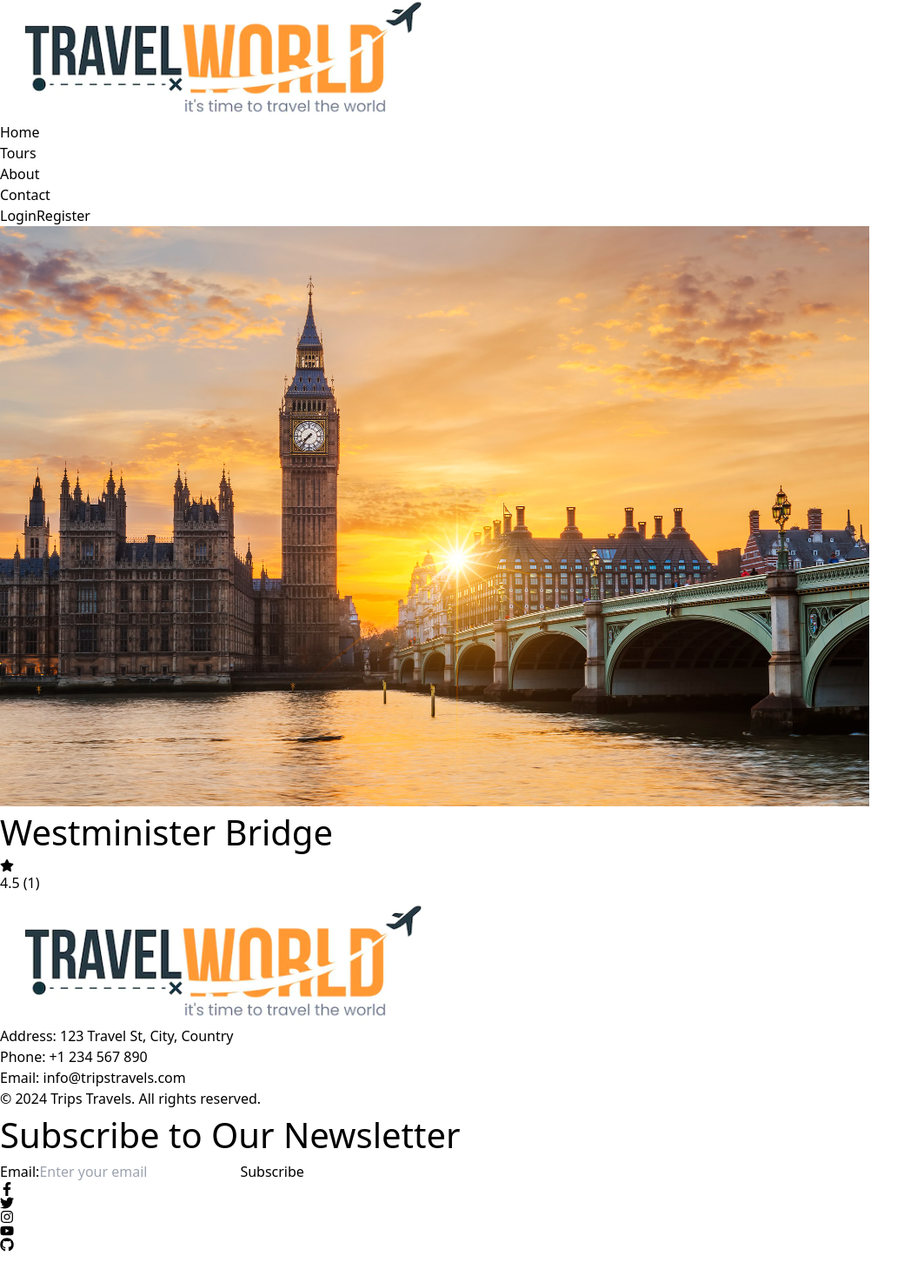
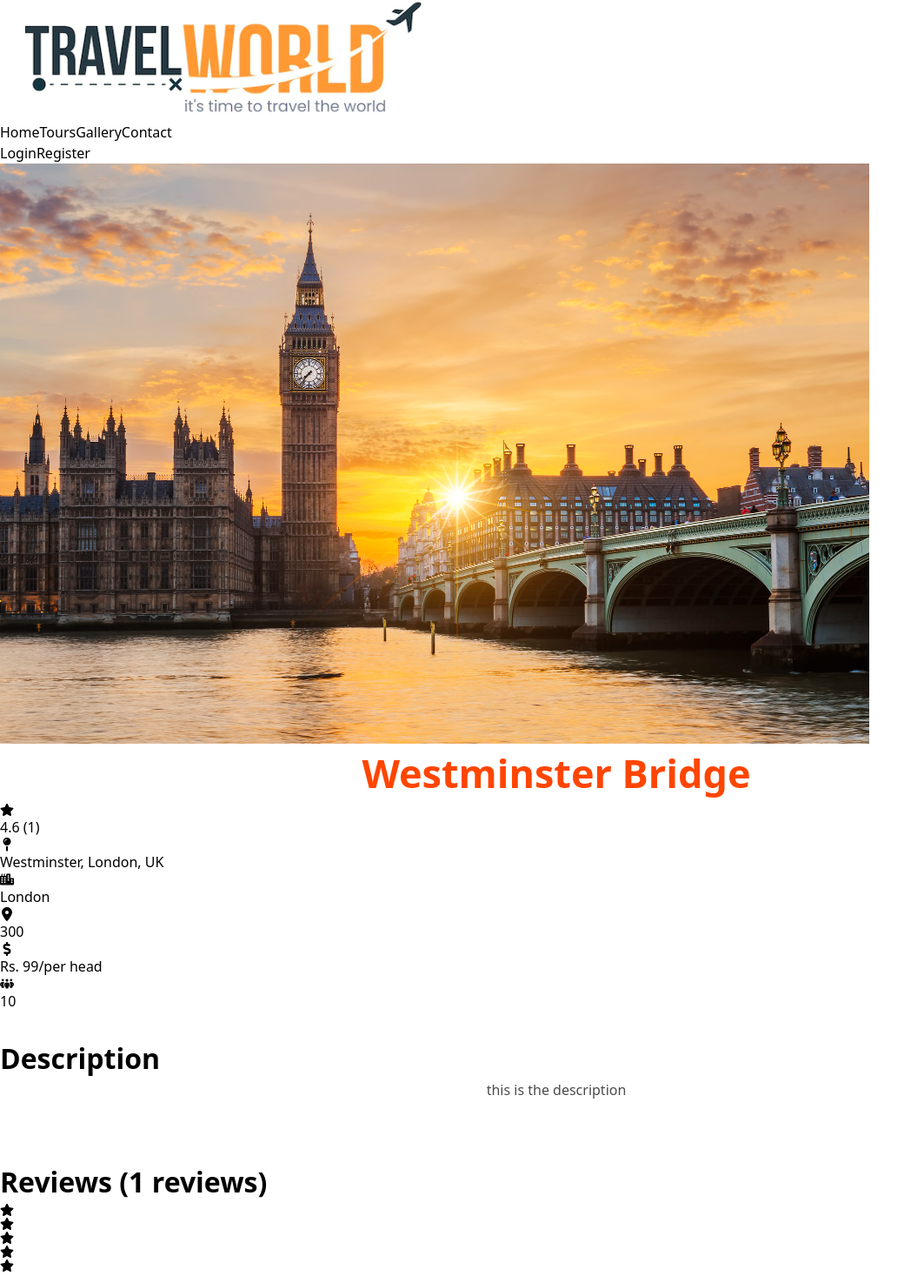
Before and after one commit to uzair-shakeel/Trips-Travel, a React (Vite) app in the folder frontend/: page /tours/01 in a window 1280 px wide. Shown: the part 12-1479 px from the top of the page at 87% size, without its empty margins (0-1063 px from the left). Before the commit the page ends 1451 px from the top, so only its background shows below. Built offline with nearby package versions, Linux system fonts and the light colour scheme.

Commit message:
Frontend Completed

```diff
--- a/frontend/src/assets/data/tours.js
+++ b/frontend/src/assets/data/tours.js
@@ -9,15 +9,16 @@ import tourImg07 from "../images/tour-img07.jpg";
 const tours = [
   {
     id: "01",
-    title: "Westminister Bridge",
+    title: "Westminster Bridge",
     city: "London",
+    address: "Westminster, London, UK",
     distance: 300,
     price: 99,
     maxGroupSize: 10,
     desc: "this is the description",
     reviews: [
       {
-        name: "jhon doe",
+        name: "John Doe",
         rating: 4.6,
       },
     ],
@@ -29,13 +30,12 @@ const tours = [
     id: "02",
     title: "Bali, Indonesia",
     city: "Indonesia",
+    address: "Bali, Indonesia",
     distance: 400,
     price: 99,
     maxGroupSize: 8,
     desc: "this is the description",
-    reviews: [
-
-    ],
+    reviews: [],
     avgRating: 4.5,
     photo: tourImg02,
     featured: true,
@@ -44,25 +44,22 @@ const tours = [
     id: "03",
     title: "Snowy Mountains, Thailand",
     city: "Thailand",
+    address: "Snowy Mountains, Thailand",
     distance: 500,
     price: 99,
     maxGroupSize: 8,
     desc: "this is the description",
     reviews: [
       {
-        name: "jhon doe",
+        name: "John Doe",
         rating: 4.6,
       },
       {
-        name: "jhon doe",
-        rating: 2.4,
-      },
-      {
-        name: "jhon doe",
-        rating: 5.2,
+        name: "Jane Doe",
+        rating: 3.8,
       },
     ],
-    avgRating: 4.5,
+    avgRating: 4.2,
     photo: tourImg03,
     featured: true,
   },
@@ -70,13 +67,14 @@ const tours = [
     id: "04",
     title: "Beautiful Sunrise, Thailand",
     city: "Thailand",
+    address: "Thailand",
     distance: 500,
     price: 99,
     maxGroupSize: 8,
     desc: "this is the description",
     reviews: [
       {
-        name: "jhon doe",
+        name: "John Doe",
         rating: 4.6,
       },
     ],
@@ -88,13 +86,14 @@ const tours = [
     id: "05",
     title: "Nusa Pendia Bali, Indonesia",
     city: "Indonesia",
+    address: "Nusa Pendia, Bali, Indonesia",
     distance: 500,
     price: 99,
     maxGroupSize: 8,
     desc: "this is the description",
     reviews: [
       {
-        name: "jhon doe",
+        name: "John Doe",
         rating: 4.6,
       },
     ],
@@ -106,13 +105,14 @@ const tours = [
     id: "06",
     title: "Cherry Blossoms Spring",
     city: "Japan",
+    address: "Cherry Blossoms Spring, Japan",
     distance: 500,
     price: 99,
     maxGroupSize: 8,
     desc: "this is the description",
     reviews: [
       {
-        name: "jhon doe",
+        name: "John Doe",
         rating: 4.6,
       },
     ],
@@ -124,13 +124,14 @@ const tours = [
     id: "07",
     title: "Holmen Lofoten",
     city: "France",
+    address: "Holmen, Lofoten, France",
     distance: 500,
     price: 99,
     maxGroupSize: 8,
     desc: "this is the description",
     reviews: [
       {
-        name: "jhon doe",
+        name: "John Doe",
         rating: 4.6,
       },
     ],
@@ -142,13 +143,14 @@ const tours = [
     id: "08",
     title: "Snowy Mountains, Thailand",
     city: "Thailand",
+    address: "Snowy Mountains, Thailand",
     distance: 500,
     price: 99,
     maxGroupSize: 8,
     desc: "this is the description",
     reviews: [
       {
-        name: "jhon doe",
+        name: "John Doe",
         rating: 4.6,
       },
     ],
--- /dev/null
+++ b/frontend/src/components/Booking/Booking.jsx
@@ -0,0 +1,72 @@
+import React, { useState } from 'react'
+import { FaStar } from 'react-icons/fa6';
+import {toast} from 'react-toastify'
+
+const Booking = ({tour, avgRating}) => {
+  const {price, reviews} = tour;
+  const [data, setData] = useState({
+    userId: '01',
+    fullName: '',
+    phone: '',
+    guestsize: 1,
+    bookAt: '',
+    date: ''
+  })
+
+  const handleChange = (e) => {
+    setData(prev => ({...prev, [e.target.id]:e.target.value}))
+  }
+  const handleSubmit = (e) => {
+    e.preventDefault();
+    toast.success('Your Trip has been Booked!')
+
+    console.log(data)
+  }
+
+  return (
+    <div className=''>
+      <div className='flex justify-between items-center '>
+        <h3 className='font-bold'>${price} <span>/per person</span></h3>
+        <div className='flex items-center gap-2'>
+                <i><FaStar /></i>
+                <span>{avgRating}  ({reviews.length})</span>
+        </div>
+      </div>
+
+      <div className='py-6 space-y-4'>
+        <h5 className='text-2xl font-semibold'>Booking Information</h5>
+        <form onSubmit={handleSubmit}>
+          <div>
+            <input className='booking_input' type="text" placeholder='Full Name' id='fullName' required onChange={handleChange} />
+          </div>
+          <div>
+            <input className='booking_input' type="text" placeholder='Contact No.' id='phone' required onChange={handleChange} />
+          </div>
+          <div>
+            <input className='booking_input' type="number" placeholder='Number of Persons?' id='guestSize' required onChange={handleChange} />
+          </div>
+          <div>
+            <input className='booking_input' type="date" id='date' required onChange={handleChange} />
+          </div>
+          <div className='mt-12'>
+          <div className='flex my-4 justify-between'>
+            <span>Gross Price: </span>
+            <p className='font-semibold'>Rs. {price}</p>
+          </div>
+          <div className='flex my-4 border-b-[1px] pb-2 border-black justify-between'>
+            <span>GST: </span>
+            <p className='font-semibold'>0%</p>
+          </div>
+          <div className='flex my-6 justify-between font-bold text-lg'>
+            <span>Net Price: </span>
+            <p>Rs. {price}</p>
+          </div>
+          </div>
+          <button type='submit' className='btn w-full'>Book</button>
+        </form>
+      </div>
+    </div>
+  )
+}
+
+export default Booking
--- a/frontend/src/components/Header/Header.jsx
+++ b/frontend/src/components/Header/Header.jsx
@@ -35,26 +35,10 @@ const Header = () => {
           <img src={Logo} alt="" className="h-full" />
         </div>
         <ul className="flex space-x-4">
-          <li>
-            <a href="/" className="hover:text-gray-300">
-              Home
-            </a>
-          </li>
-          <li>
-            <a href="/tours" className="hover:text-gray-300">
-              Tours
-            </a>
-          </li>
-          <li>
-            <Link to="/about" className="hover:text-gray-300">
-              About
-            </Link>
-          </li>
-          <li>
-            <a href="/contact" className="hover:text-gray-300">
-              Contact
-            </a>
-          </li>
+          <Link to='/home'>Home</Link>
+          <Link to='/tours'>Tours</Link>
+          <Link to='/about'>Gallery</Link>
+          <Link to='/contact'>Contact</Link>
         </ul>
         <div>
           {isAuthenticated ? (
--- a/frontend/src/index.css
+++ b/frontend/src/index.css
@@ -15,14 +15,16 @@ h2{
 }
 
 h3{
-    font-size: 35px;
-}
+   font-size: 32px;
+   font-weight: 600;
+   padding-top: 30px;
+   }
 
 .para{
     color: rgb(75, 75, 75);
-    text-align: center;
     width: full;
     padding-bottom: 40px;
+    text-align: center;
 }
 
 
@@ -41,6 +43,20 @@ h3{
 
  }
  .form_input:focus {
+
+    outline: none;
+ }
+
+ .booking_input{
+    width: 100%;
+    border-radius: 3px;
+    padding: 10px 14px;
+    font-size: 16px;
+    margin-bottom: 8px;
+    border-bottom: 1px solid black;
+
+ }
+ .booking_input:focus{
 
     outline: none;
  }
--- a/frontend/src/pages/TourDetails.jsx
+++ b/frontend/src/pages/TourDetails.jsx
@@ -1,31 +1,120 @@
-import React from "react";
+import React, { useRef, useState } from "react";
 import {useParams} from 'react-router-dom'
+import avatar from '../assets/images/avatar.jpg'
 import tourData from '../assets/data/tours'
-import { FaStar } from "react-icons/fa";
-
+import { FaPeopleGroup, FaLocationDot } from "react-icons/fa6";
+import { FaStar,FaMapPin, FaCity, FaDollarSign } from "react-icons/fa";
+import CalculateAvg from '../utils/CalculateAvg'
+import Booking from '../components/Booking/Booking'
+import {toast} from 'react-toastify'
 
 const TourDetails = () => {
+  const reviewMsgRef = useRef();
+  const [tourRating, setTourRating] = useState();
   const {id} = useParams();
   const tour = tourData.find(tour => tour.id === id);
-  const {photo, title, desc, price, reviews, city, avgRating, distance, maxGroupSize} = tour;
+  const {photo, title, desc, price, reviews, city, distance, maxGroupSize, address} = tour;
+  const {totalRating, avgRating} = CalculateAvg(reviews)
+  const options = { day: 'numeric', month: 'long', year: 'numeric'}
+
+  const handleSubmit = (e) => {
+    e.preventDefault();
+    const reviewText = reviewMsgRef.current.value
+    toast.success(`Text: ${reviewText}, Rating: ${tourRating}`)
+    // alert(`${reviewText} ${tourRating}`)
+  }
 
   return (
-  <section>
+  <section className="my-4 mx-12">
     <div>
       <div>
-        <div>
-          <div>
-            <img src={photo} alt={title} />
-            <div>
-              <h2>{title}</h2>
-              <div className="flex items-center gap-5">
+        <div className="flex gap-6">
+          <div className="flex-shrink-0">
+            <div className="max-w-3xl max-h-[400px]  rounded-md overflow-hidden">
+
+            <img src={photo} alt={title}  />
+            </div>
+            <div className=" my-8 border-solid border-[2px] shadow-sm border-gray-200 rounded-md space-y-4 px-8 py-8 mx-auto">
+              <h2 className="heading text-start">{title}</h2>
+              <div className="flex items-center gap-12">
               <div className='flex items-center gap-2'>
                 <i><FaStar /></i>
                 <span>{avgRating}  ({reviews.length})</span>
               </div>
+              <div className='flex items-center gap-2'>
+                <i><FaMapPin /></i>
+                <span>{address}</span>
+              </div>
+              </div>
+              <div className="flex items-center gap-12">
+              <div className="flex items-center gap-2">
+              <i><FaCity /></i>
+              <span>{city}</span>
+              </div>
+              <div className="flex items-center gap-2">
+              <i><FaLocationDot /></i>
+              <span>{distance}</span>
+              </div>
+              <div className="flex items-center gap-2">
+              <i><FaDollarSign /></i>
+              <span>Rs. {price}/per head</span>
+              </div>
+              <div className="flex items-center gap-2">
+              <i><FaPeopleGroup /></i>
+              <span>{maxGroupSize}</span>
+              </div>
+              </div>
+              <h3>Description</h3>
+              <p className="para">{desc}</p>
+            </div>
 
+            <div>
+              <h3 className="">Reviews ({reviews.length} reviews)</h3>
+              <form onSubmit={handleSubmit}>
+                <div className="flex gap-1 my-2 text-orange-500">
+                  <span className="cursor-pointer" onClick={() => setTourRating(1)}><i><FaStar /></i></span>
+                  <span className="cursor-pointer" onClick={() => setTourRating(2)}><i><FaStar /></i></span>
+                  <span className="cursor-pointer" onClick={() => setTourRating(3)}><i><FaStar /></i></span>
+                  <span className="cursor-pointer" onClick={() => setTourRating(4)}><i><FaStar /></i></span>
+                  <span className="cursor-pointer" onClick={() => setTourRating(5)}><i><FaStar /></i></span>
+                </div>
+
+              <div className="flex my-8 overflow-hidden gap-4 w-full  border-orange-500 border-[1px] rounded-full">
+                <input type="text" ref={reviewMsgRef} placeholder="Share your thoughts" className="focus:outline-none flex-1 py-2 px-4 " />
+                <button className="bg-orange-500 py-2  px-4 my-2 mx-2 text-white rounded-full" type="submit">Submit</button>
+              </div>
+              </form>
+
+              <div>
+                {reviews?.map(review => (
+                  <div className="py-3 px-4">
+                    <div className="flex items-center gap-4">
+
+                    <div className="w-12 h-12 rounded-full border-black border-[1px] overflow-hidden">
+                    <img src={avatar} alt="" />
+
+                    </div>
+                    <div>
+                      <div>
+                        <div>
+                          <h5 className="text-lg font-semibold">Muhmd</h5>
+                          <p className="text-gray-700 text-sm">{new Date('01-18-2024').toLocaleDateString("en-US", options)}</p>
+                        </div>
+                      </div>
+                    </div>
+                    </div>
+                    <div className="flex items-center py-3 px-12 justify-between">
+                      <h5 className="text-lg">Good Work</h5>
+                      <div></div>
+                      <span className='flex items-center gap-1'>5 <i><FaStar className='text-orange-500' /></i></span>
+                    </div>
+                  </div>
+                ))}
               </div>
             </div>
+          </div>
+          <div className="w-full px-6  rounded-md flex-shrink ">
+              <Booking tour={tour} avgRating={avgRating} />
           </div>
         </div>
       </div>
--- a/frontend/src/shared/TourCard.jsx
+++ b/frontend/src/shared/TourCard.jsx
@@ -1,14 +1,12 @@
 import React from 'react'
 import {Link} from 'react-router-dom'
 import { FaStar } from "react-icons/fa";
+import CalculateAvg from '../utils/CalculateAvg';
 
 const TourCard = ({tour}) => {
     const {photo, title, city, distance, price, desc, id, reviews} = tour;
 
-    const totalRating = reviews?.reduce((acc, item) => acc + item.rating, 0);
-    const avgRating = totalRating === 0
-    ? "Not Rated" : totalRating ===1 ? totalRating : (totalRating / reviews?.length).toFixed(1)
-
+    const {totalRating, avgRating} = CalculateAvg(reviews)
 
     return (
     <div className="max-w-sm  rounded overflow-hidden shadow-lg">
--- /dev/null
+++ b/frontend/src/utils/CalculateAvg.jsx
@@ -0,0 +1,13 @@
+
+const CalculateAvg = reviews => {
+
+    const totalRating = reviews?.reduce((acc, item) => acc + item.rating, 0);
+    const avgRating = totalRating === 0
+    ? "Not Rated" : totalRating ===1 ? totalRating : (totalRating / reviews?.length).toFixed(1)
+
+    return {
+    totalRating, avgRating
+    }
+}
+
+export default CalculateAvg
```
